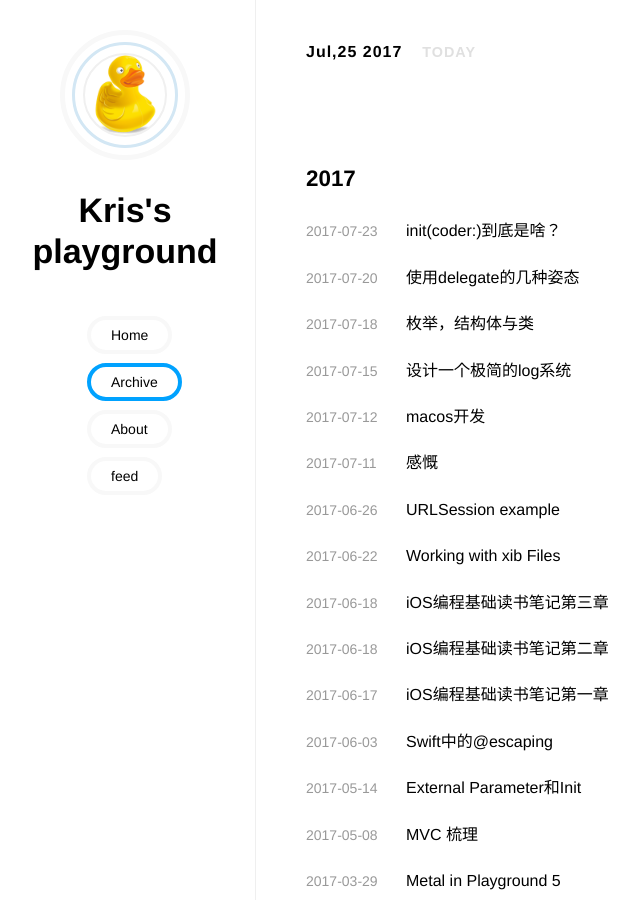
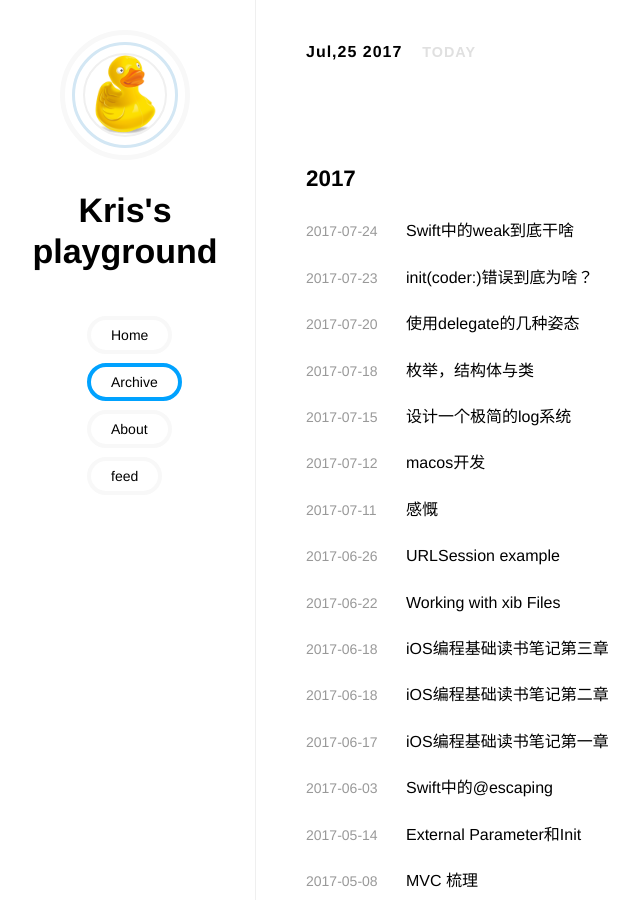
Before and after one commit to walterwang/krisyu.github.io, a Jekyll site: the page built from archive.html, in a window 1280 px wide and 900 px high. Shown: the whole window, without its empty margins (5-645 px from the left). Built offline with Jekyll 4.4.1, drawn with Linux system fonts in a browser that asks for light colours; some of the changed lines change nothing that is shown.

Commit message:
upload post

````diff
--- a/_posts/2017-07-23-what-is-init-coder.md
+++ b/_posts/2017-07-23-what-is-init-coder.md
@@ -1,6 +1,6 @@
 ---
 layout: post
-title: "init(coder:)到底是啥？"
+title: "init(coder:)错误到底为啥？"
 ---
 
 
@@ -31,7 +31,7 @@ required init?(coder aDecoder: NSCoder) {
 }
 ```
 
-SO上有很多解答：
+SO上有很多清楚的解答：
 
 [Fatal error: use of unimplemented initializer 'init(coder:)' for class](https://stackoverflow.com/questions/24036393/fatal-error-use-of-unimplemented-initializer-initcoder-for-class)
 
--- /dev/null
+++ b/_posts/2017-07-24-weak-in-swift.md
@@ -0,0 +1,52 @@
+---
+layout: post
+title: "Swift中的weak到底干啥"
+---
+
+继续读书笔记，Swift的内存管理是自动进行的，一般来说不用我们动手管理，可能会出问题的地方在于如果出现循环引用，看书上的例子：
+
+```
+func testRetainCycle(){
+    class Dog{
+        deinit {
+            print("farawall from Dog")
+        }
+    }
+    class Cat{
+        deinit {
+            print("farewall from Cat")
+        }
+    }
+    let d = Dog()
+    let c = Cat()
+}
+
+testRetainCycle() //farewall from Cat, farawall from Dog
+```
+
+如果我们做以下改变，那么console不再会有输出，实际上说明我们的这个c和d没有被deinit，原因是Dog和Cat对象互相引用，并且会是强引用，内存泄露就此造成：
+
+```
+func testRetainCycle(){
+    class Dog{
+        var cat: Cat?
+        deinit {
+            print("farawall from Dog")
+        }
+    }
+    class Cat{
+        var dog: Dog?
+        deinit {
+            print("farewall from Cat")
+        }
+    }
+    let d = Dog()
+    let c = Cat()
+    d.cat = c
+    c.dog = d
+}
+
+testRetainCycle() // nothing in console
+```
+
+解决方案就是把其中一个声明为weak类型，比如 class Dog 里面写成 weak var cat，当然这是非常非常简单的例子，突然感觉到了一阵害怕，不知道以前自己是不是犯过这种错，在别人的代码里翻看了一下使用weak的例子，closure，突然一阵惊慌😱
````
